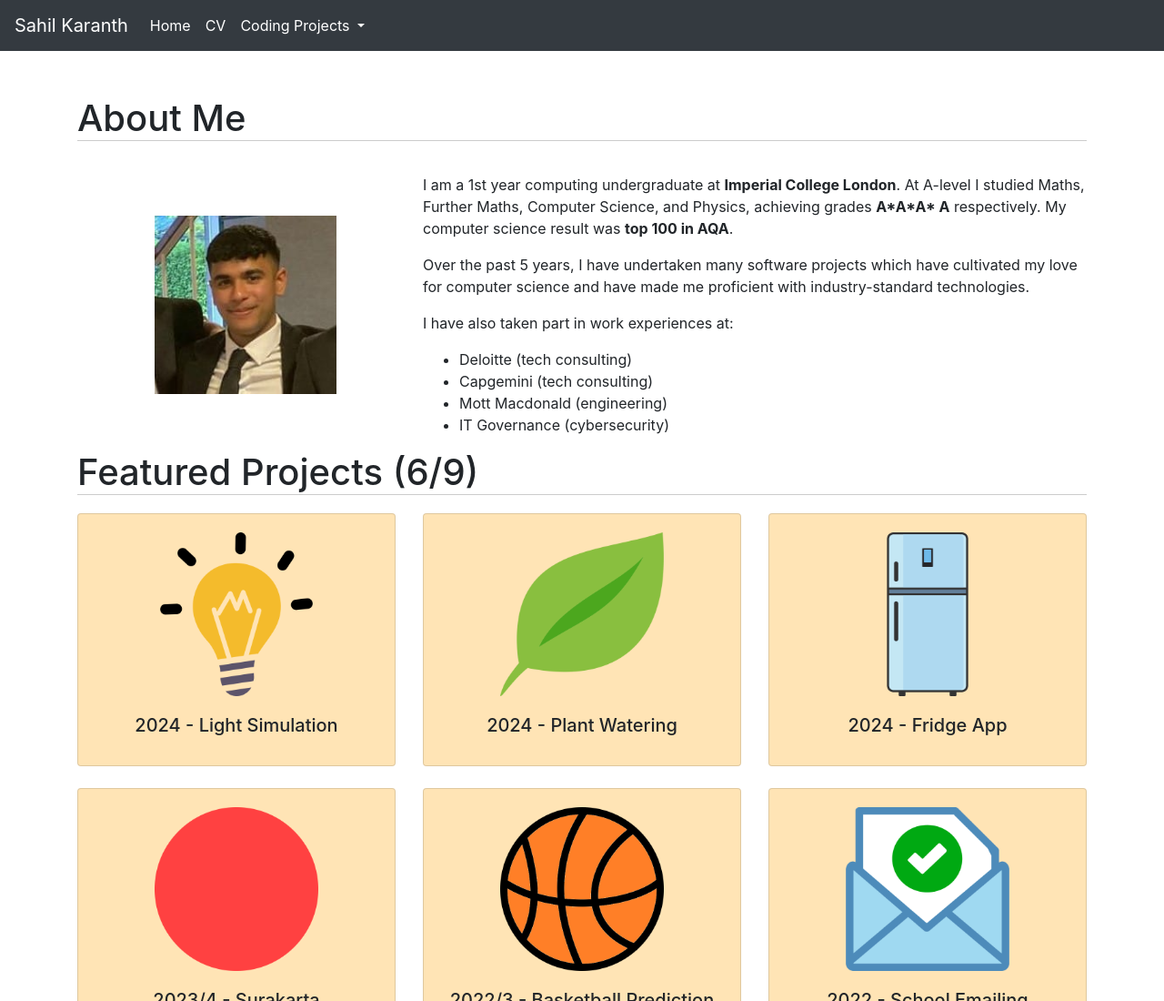
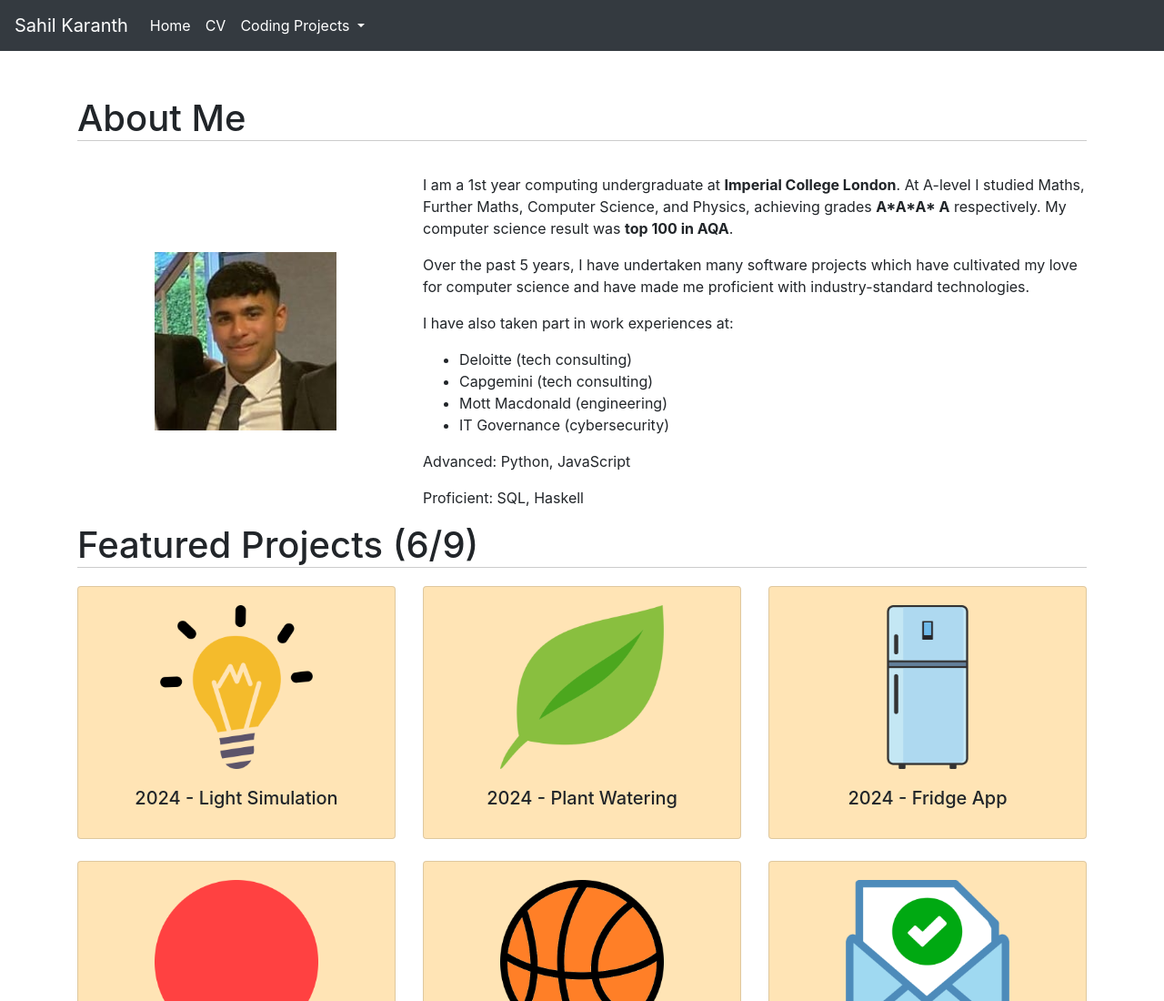
Before and after one commit to Sahil-Karanth/Portfolio, a plain HTML site: page index.html in a window 1280 px wide. Shown: the top 1100 px of the page at 91% size. Drawn offline with nearby package versions, Linux system fonts and the light colour scheme.

Commit message:
added langs

```diff
--- a/index.html
+++ b/index.html
@@ -227,6 +227,11 @@
             <li>Mott Macdonald (engineering)</li>
             <li>IT Governance (cybersecurity)</li>
           </ul>
+
+          <p>Advanced: Python, JavaScript</p>
+          <p>Proficient: SQL, Haskell</p>
+          <p></p>
+
         </div>
       </div>
 
```
